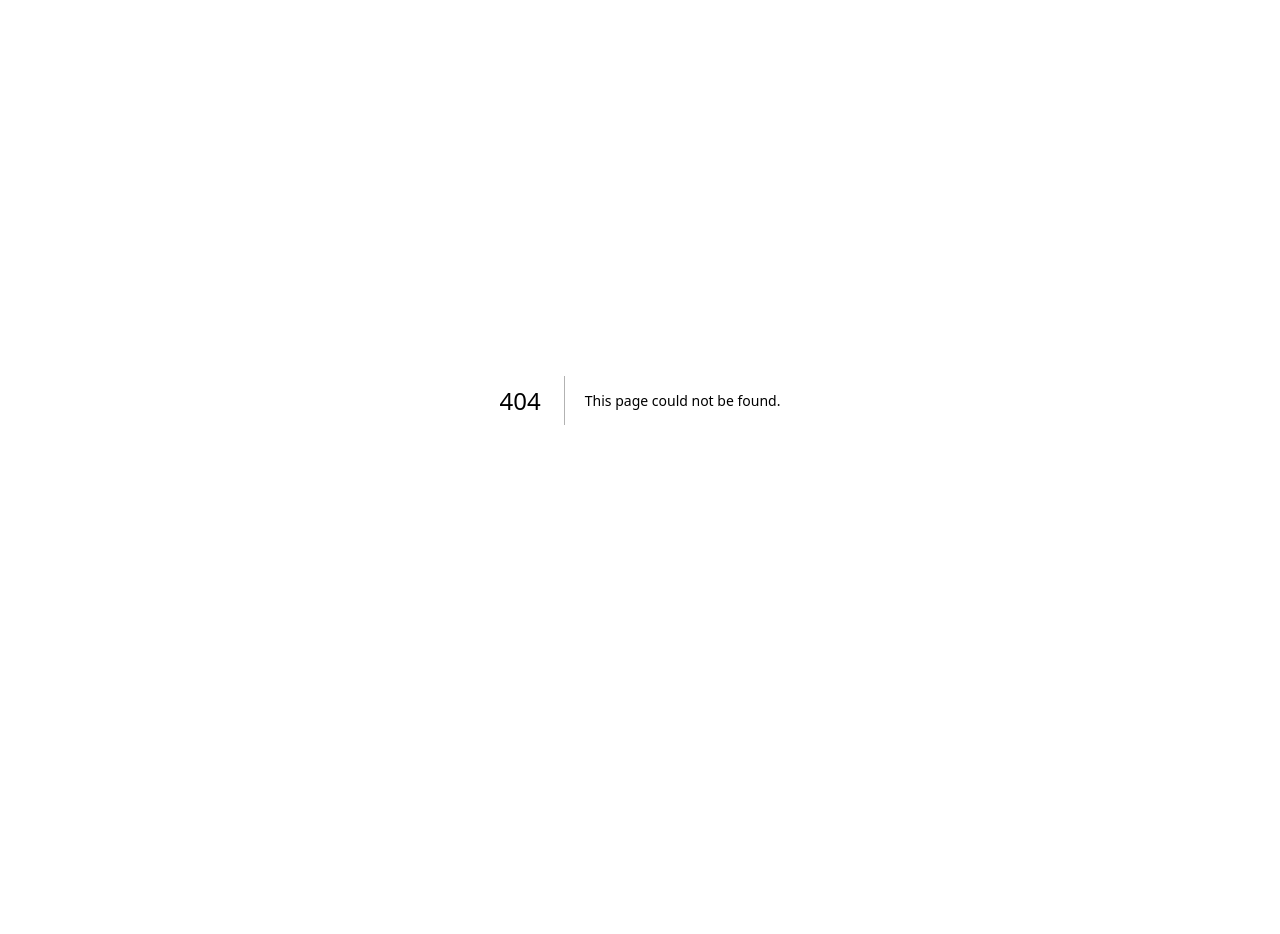
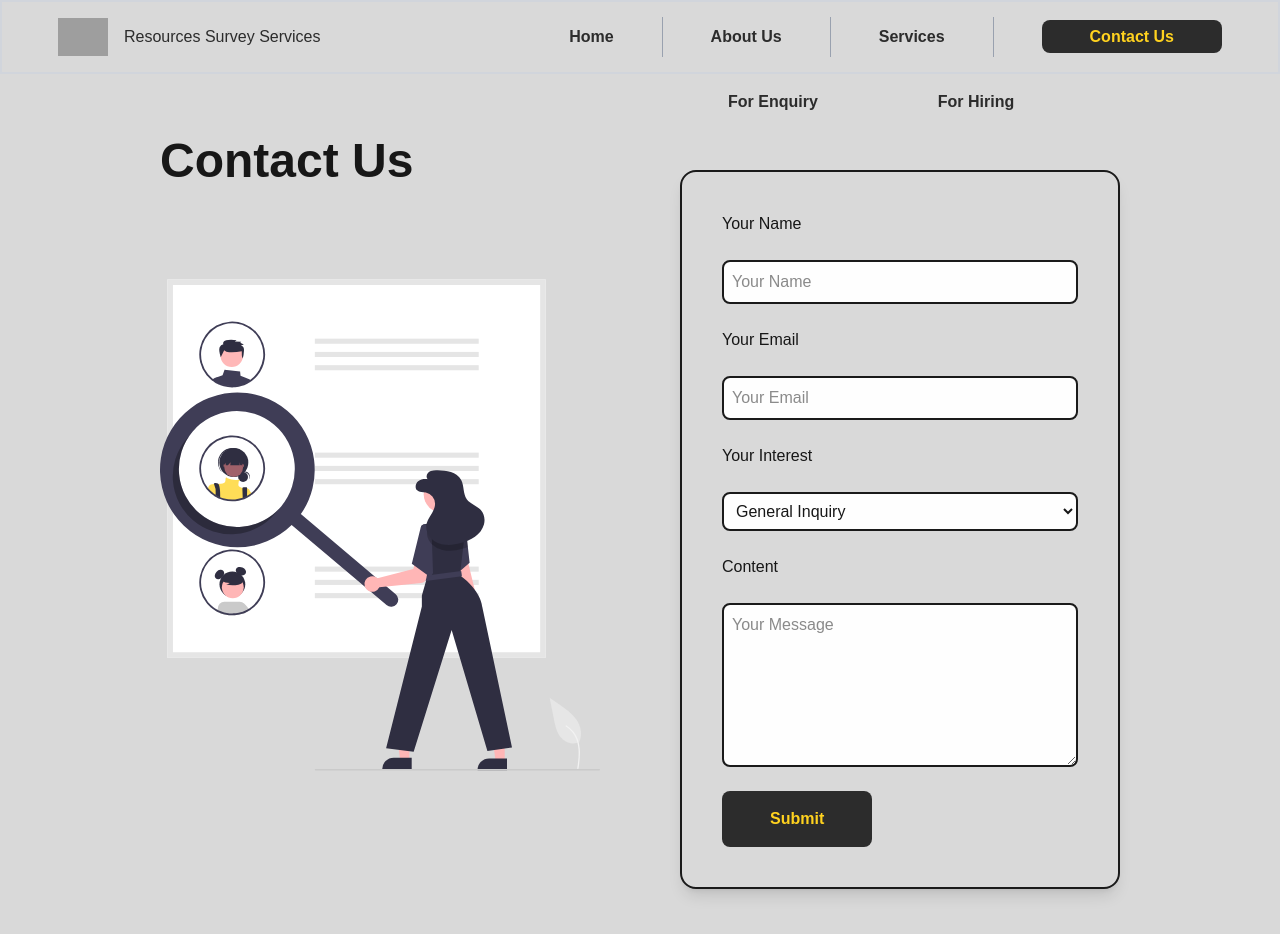
Before and after one commit to IanCheu052/ResourcesSurveyWebsite, a Next.js app in the folder my-app/: page /contact in a window 1280 px wide. Before the commit this address had no page. Shown: the top 934 px of the page. Before the commit the page ends 800 px from the top, so only its background shows below. Built offline with nearby package versions, Linux system fonts and the light colour scheme; grey boxes are pictures that could not be loaded.

Commit message:
Created contact-us page

```diff
--- /dev/null
+++ b/my-app/app/contact/page.tsx
@@ -0,0 +1,67 @@
+import Header from "@/components/Header";
+
+export default function ContactPage() {
+  return (
+    <div className="bg-(--rs-grey-bg-1) fill-background min-h-screen">
+        <Header/>
+        <div className="grid grid-cols-2 items-center justify-center min-h-screen px-40 gap-20 pb-40">
+            <div className="flex flex-col items-start gap-10">
+                <div className="text-5xl font-bold text-left">
+                Contact Us
+                </div>
+                <img src="/icons/undraw_people-search_xpq4 (2).svg" alt="Contact Us" className="w-150 h-150" />
+
+            </div>
+            <div>
+                <button className="bg-(--rs-bg-grey-1) text-(--rs-black-1) font-bold py-4 px-12 mr-6 rounded-lg hover:bg-(--rs-grey-1) hover:text-white transition duration-300">
+                    For Enquiry
+                </button>
+                <button className="bg-(--rs-bg-grey-1) text-(--rs-black-1) font-bold py-4 px-12 rounded-lg hover:bg-(--rs-grey-1) hover:text-white transition duration-300">
+                    For Hiring
+                </button>
+
+            <form className="bg-(--rs-grey-bg-1) flex flex-col mt-10 gap-6 border-2 border-(--rs-black-2) rounded-2xl shadow-lg w-full p-10">
+                <div>
+                    Your Name
+                </div>
+                <input
+                    type="text"
+                    placeholder="Your Name"
+                    className="border-(--rs-black-2) border-2 bg-(--rs-white-1) rounded-lg p-2"
+                />
+                <div>
+                    Your Email
+                </div>
+                <input
+                    type="text"
+                    placeholder="Your Email"
+                    className="border-(--rs-black-2) border-2 bg-(--rs-white-1) rounded-lg p-2"
+                />
+                <div>
+                    Your Interest
+                </div>
+                <select className="border-(--rs-black-2) border-2 bg-(--rs-white-1) rounded-lg p-2">
+                    <option value="general">General Inquiry</option>
+                    <option value="support">Land Consultancy</option>
+                    <option value="business">Business</option>
+                </select>
+                <div>
+                    Content
+                </div>
+                <textarea
+                    placeholder="Your Message"
+                    rows={6}
+                    className="border-(--rs-black-2) border-2 bg-(--rs-white-1) rounded-lg p-2"
+                />
+                <div className="items-center">
+
+                <button className="bg-(--rs-black-1) text-(--rs-yellow-1) font-bold py-4 px-12 rounded-lg hover:bg-(--rs-black-2) hover:text-(--rs-yellow-3) transition duration-300 w-fit">
+                    Submit
+                </button>
+                </div>
+            </form>
+            </div>
+        </div>
+    </div>
+  );
+}
--- a/my-app/components/Header.tsx
+++ b/my-app/components/Header.tsx
@@ -8,7 +8,7 @@ const Header = () => {
             <div className="flex flex-row items-center gap-4  scroll-px-4 py-2 px-12">
                 <Image src="/logos/COMPANY_LOGO_2026.png" alt="Aerial drone" width={50} height={50} className="bg-no-repeat" />
                 <div className="font-light">
-                    Resources Surveys Services
+                    Resources Survey Services
                 </div>
             </div>
             <div className="flex flex-row ml-auto font-bold items-center divide-x divide-gray-400">
@@ -22,9 +22,9 @@ const Header = () => {
                     Services
                 </div>
                 <div className="py-2 px-12">
-                    <button className="bg-(--rs-black-1) text-(--rs-yellow-1) font-bold py-2 px-12 rounded-lg hover:bg-(--rs-black-2) hover:text-[var(--rs-yellow-3)] transition duration-300 ">
+                     <Link href="/contact" className="bg-(--rs-black-1) text-(--rs-yellow-1) font-bold py-2 px-12 rounded-lg hover:bg-(--rs-black-2) hover:text-[var(--rs-yellow-3)] transition duration-300 ">
                         Contact Us
-                    </button>
+                    </Link>
                 </div>
             </div>
         </div >
```
Also changed, not shown: my-app/public/icons/undraw_people-search_xpq4 (2).svg (added).
